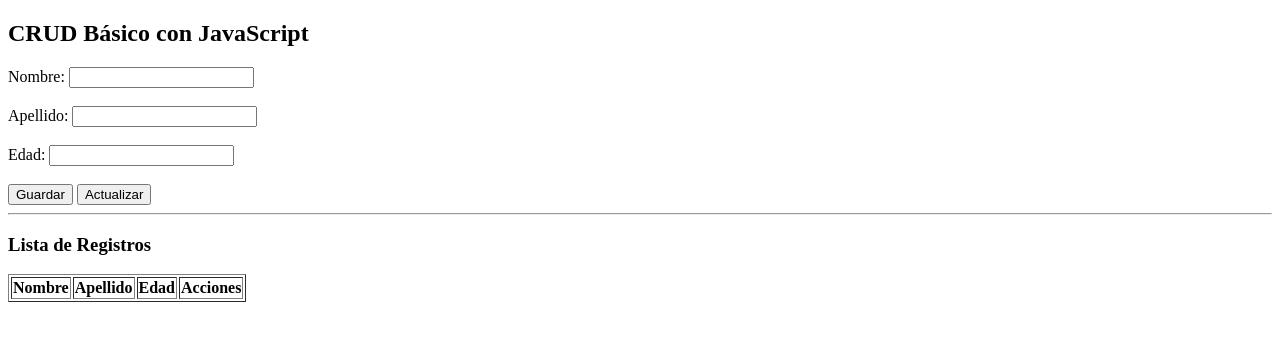
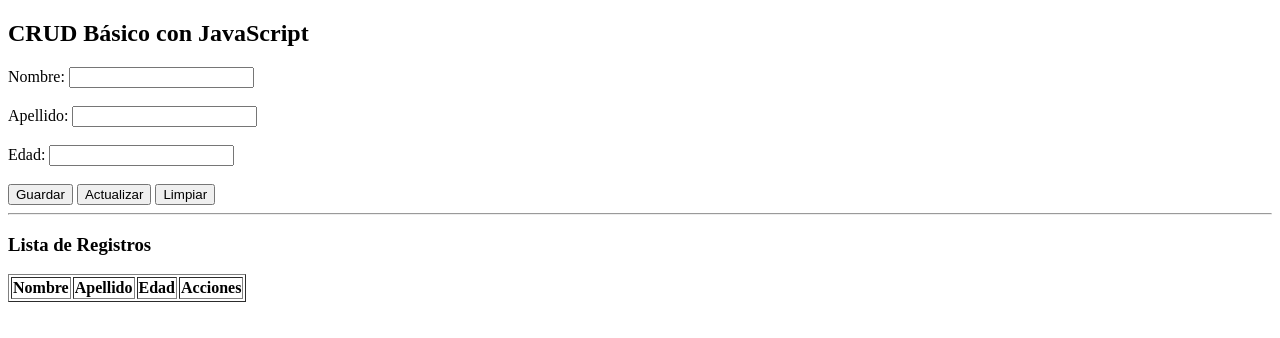
Before and after one commit to cirzz-nsz/1ST-P-works-on-, a plain HTML site: page CRUD-PJ/Personal/crud_javascript.html in a window 1280 px wide. Drawn offline with Linux system fonts and the light colour scheme.

Commit message:
limpiar crud boton

```diff
--- a/CRUD-PJ/Personal/crud_javascript.html
+++ b/CRUD-PJ/Personal/crud_javascript.html
@@ -25,6 +25,7 @@
 
     <button onclick="guardar()">Guardar</button>
     <button onclick="actualizar()">Actualizar</button>
+    <button onclick="limpiar()">Limpiar</button>
 
     <hr>
 
```
